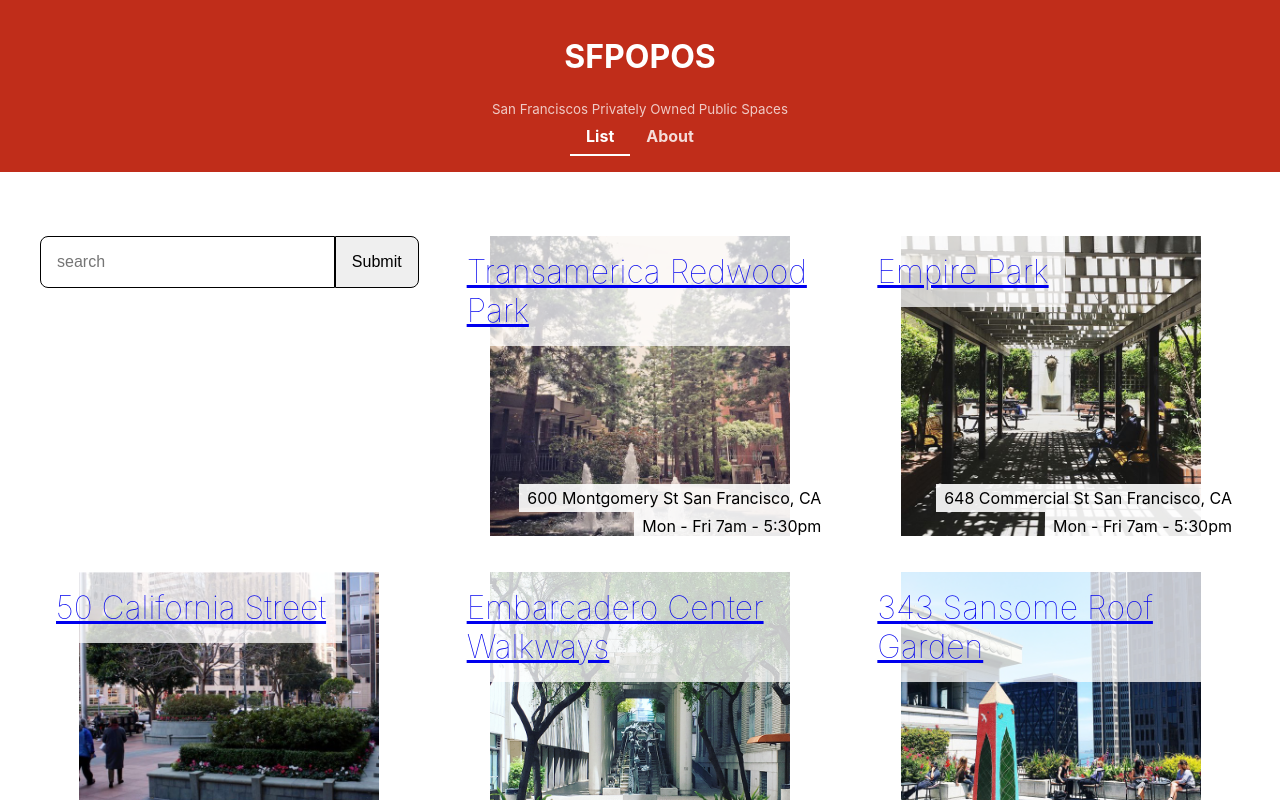
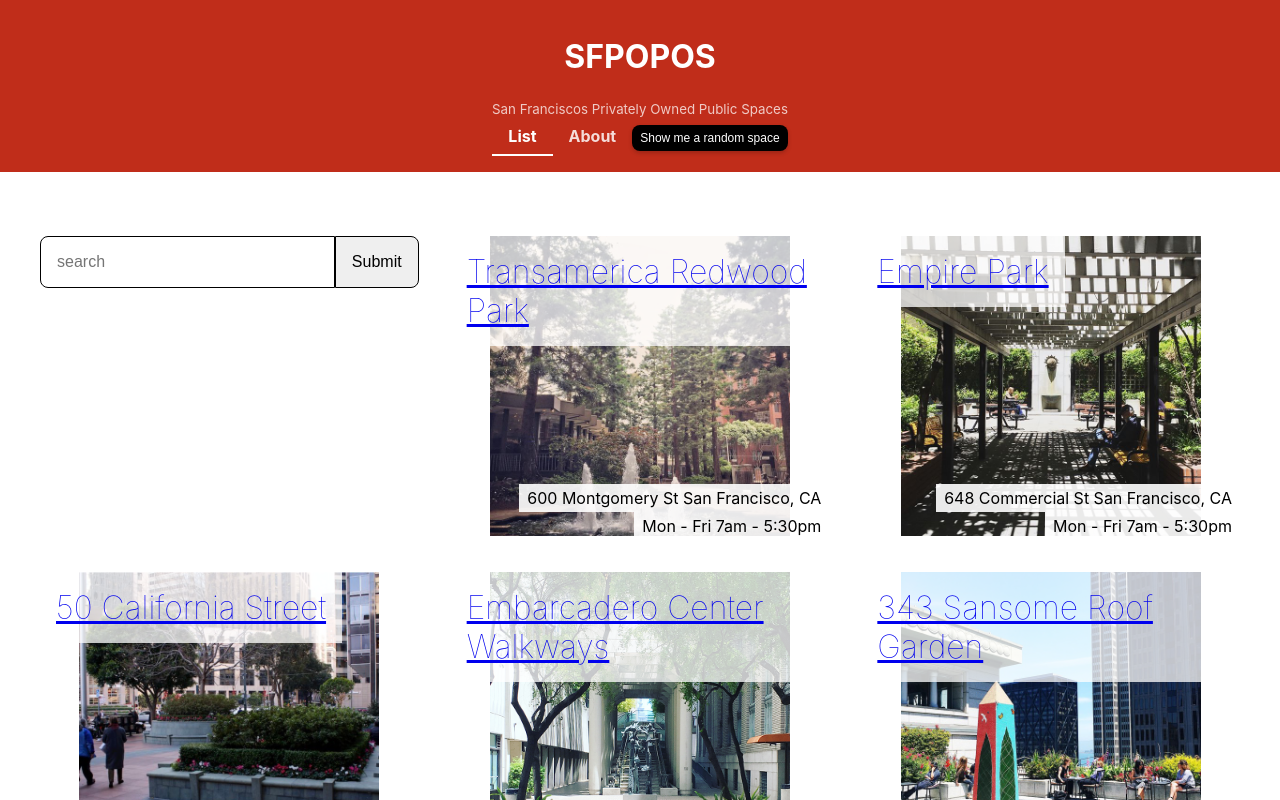
Before and after one commit to meekachm/React-Fundamentals-Tutorial, a React (Create React App) app: page /details/1 in a window 1280 px wide. Shown: the top 800 px of the page. Built offline with nearby package versions, Linux system fonts and the light colour scheme.

Commit message:
Added button to display a Random Space

```diff
--- /dev/null
+++ b/src/components/RandomSpace/RandomSpace.css
@@ -0,0 +1,23 @@
+.RandomSpace {
+  background-color: #000000;
+  color: #ffffff;
+  padding: 6px 8px;
+  font-size: 12px;
+  border: none;
+  border-radius: 8px;
+  cursor: pointer;
+  box-shadow: 0 2px 4px rgba(0, 0, 0, 0.2);
+  transition: background-color 0.3s ease;
+}
+
+.RandomSpace:hover {
+  background-color: #333333;
+}
+
+/* Adjust button appearance for smaller screens */
+@media screen and (max-width: 768px) {
+  .RandomSpace {
+    font-size: 0.9rem;
+    padding: 0.8em 1.5em;
+  }
+}
--- /dev/null
+++ b/src/components/RandomSpace/RandomSpace.js
@@ -0,0 +1,21 @@
+import { useNavigate } from 'react-router-dom';
+import './RandomSpace.css';
+import data from '../../sfpopos-data.json';
+
+function RandomSpace() {
+  const navigate = useNavigate();
+
+  return (
+    <button
+      className="RandomSpace"
+      onClick={(e) => {
+        const id = Math.floor(Math.random() * data.length);
+        navigate(`/details/${id}`);
+      }}
+    >
+      Show me a random space
+    </button>
+  );
+}
+
+export default RandomSpace;
--- a/src/components/Title/Title.js
+++ b/src/components/Title/Title.js
@@ -1,6 +1,9 @@
 import React from 'react';
 import { NavLink } from 'react-router-dom';
 import './Title.css';
+
+import RandomSpace from '../RandomSpace/RandomSpace';
+
 function Title() {
   return (
     <div className="Title">
@@ -26,6 +29,7 @@ function Title() {
         >
           About
         </NavLink>
+        <RandomSpace />
       </div>
     </div>
   )
```
